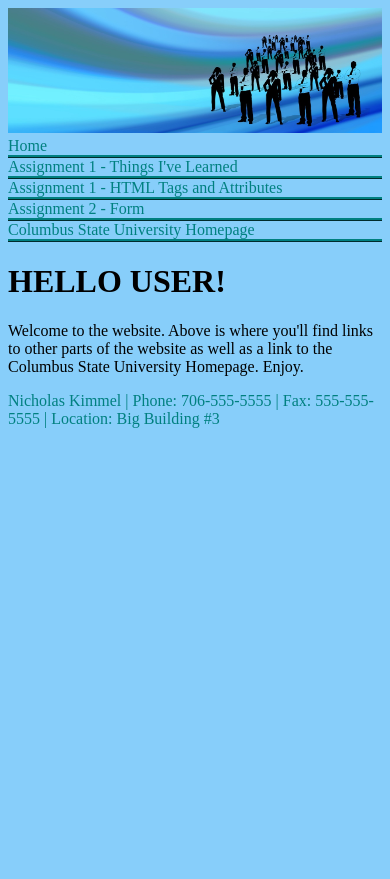
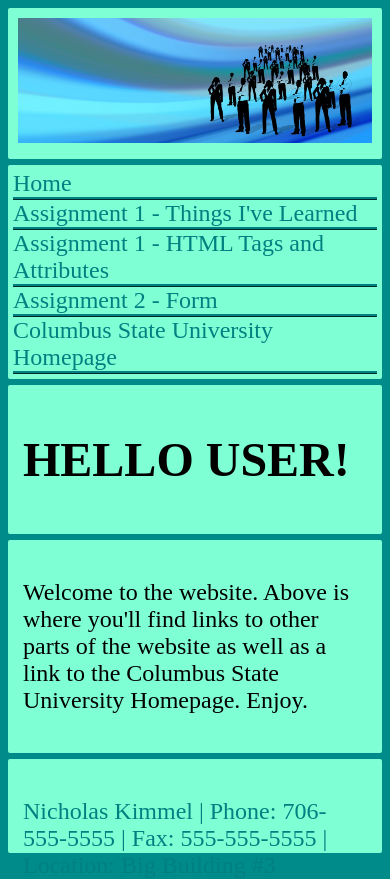
Before and after one commit to kimmel-nicholas/Assignments, a plain HTML site: page index.html in a window 390 px wide. Before the commit the page ends 844 px from the top, so only its background shows below. Drawn offline with Linux system fonts and the light colour scheme.

Commit message:
more edits on assignment 2

```diff
--- a/index.html
+++ b/index.html
@@ -7,8 +7,14 @@
     <link href="style.css" rel="stylesheet" type="text/css" />
   </head>
   <body>
+    <div class="wrapper">
+      <div class="box a">
+       <header>
+       <img src= "images/bannerImageIntProg.jpg" width = "100%" height = "125">
+       </header>
+     </div>
 
-     <header><img src= "images/bannerImageIntProg.jpg" width = "100%" height = "125"></header>
+    <div class="box b">
     <nav>
     <u1>
       <li><a href="index.html">Home</a></li>
@@ -17,25 +23,29 @@
       <li><a href="page3Form.html">Assignment 2 - Form</a></li>
       <li><a href="https://www.columbusstate.edu/">Columbus State University Homepage</a></li>
     </u1>
+    </nav>
+    </div>
 
-    </nav>
+
+    <div class="box c">
     <main>
       <h1>HELLO USER!</h1>
+      </div>
+      <div class="box d">
       <p>Welcome to the website. Above is where you'll find links to other parts of the website as well as a link to the Columbus State University Homepage. Enjoy.
       </p>
     </main>
+    </div>
 
+    <div class="box e">
     <footer>
 
-      <p>Nicholas Kimmel | Phone: 706-555-5555 | Fax: 555-555-5555
+        <p>Nicholas Kimmel | Phone: 706-555-5555 | Fax: 555-555-5555
         | Location: Big Building #3</p>
-
+      </div>
     </footer>
 
-
-
     <script src="script.js"></script>
-
+    </div>
   </body>
-
 </html>
--- a/script.js
+++ b/script.js
@@ -6,3 +6,11 @@ function passwordLength() {
   }
   return true;
 }
+function hamburger() {
+  var x = document.getElementById("myLinks");
+  if (x.style.display === "block") {
+    x.style.display = "none";
+  } else {
+    x.style.display = "block";
+  }
+}
--- a/style.css
+++ b/style.css
@@ -16,7 +16,7 @@ table th{
 }
 
 body {
-  background-color: lightskyblue;
+  background-color: darkcyan;
 }
 
 h1{
@@ -40,6 +40,7 @@ nav{
 color: teal;
 list-style-type: none;
 }
+
 nav li{
   border-bottom-style: ridge;
   border-color: teal;
@@ -63,3 +64,148 @@ a:active{
 main{
 color: black;
 }
+
+
+.wrapper {
+        display: grid;
+        grid-gap: 6px;
+        grid-template-columns: repeat(3, [col] auto ) ;
+        grid-template-rows: repeat(3, [row] auto  );
+    }
+
+    .box {
+        background-color: aquamarine;
+        border-radius: 2px;
+        padding: 15px;
+        font-size: 150%;
+
+    }
+
+    .paint{
+      max-width:100%;
+      height: auto;
+    }
+    .a {
+        grid-column: col / span 3;
+        grid-row: row ;
+        padding: 10px;
+    }
+    .b {
+        grid-column: col 1;
+        grid-row: row 2;
+        padding: 5px;
+
+    }
+    .c {
+        grid-column: col 2;
+        grid-row: row 2 ;
+
+    }
+    .d {
+        grid-column: col 3;
+        grid-row: row 2 ;
+    }
+    .e {
+        grid-column: col / span 3;
+        grid-row: row 3;
+    }
+
+@media screen and (max-width: 500px) {
+  table{
+  font-size: 1.5em;
+  font-family: serif;
+  color: black;
+  }
+table tr:nth-child(odd){
+  background-color: lightgrey;
+  }
+table tr:nth-child(even){
+  background-color: white;
+  }
+table th{
+  color: white;
+  background-color: black;
+  }
+body {
+  background-color: darkcyan;
+  }
+h1{
+  color: black;
+  text-align: left;
+  }
+header{
+  color: black;
+}
+footer{
+  color: teal;
+  position: relative;
+  bottom: 0;
+  width: 100%;
+  height: 2.5rem;
+  }
+nav{
+  color: teal;
+  list-style-type: none;
+  }
+nav li{
+  border-bottom-style: ridge;
+  border-color: teal;
+  }
+nav li:hover {
+  background-color: lightblue;
+  }
+a:link{
+  color: teal;
+  text-decoration: none
+  }
+a:visited{
+  color: teal;
+  text-decoration: none
+  }
+a:active{
+  color: teal;
+  text-decoration: none;
+  }
+main{
+color: black;
+}
+  .wrapper {
+        display: grid;
+        grid-gap: 6px;
+        grid-template-columns: repeat(1, [col] auto ) ;
+        grid-template-rows: repeat(5, [row] auto  );
+    }
+    .box {
+        background-color: aquamarine;
+        border-radius: 2px;
+        padding: 15px;
+        font-size: 150%;
+    }
+
+    .paint{
+      max-width:100%;
+      height: auto;
+    }
+    .a {
+        grid-column: col;
+        grid-row: row ;
+        padding: 10px;
+    }
+    .b {
+        grid-column: col;
+        grid-row: row 2;
+        padding: 5px;
+    }
+    .c {
+        grid-column: col;
+        grid-row: row 3 ;
+    }
+    .d {
+        grid-column: col;
+        grid-row: row 4 ;
+    }
+    .e {
+        grid-column: col;
+        grid-row: row 5;
+    }
+}
```
Also changed, not shown: page1ThingsIveLearned.html (+19 -4 lines), page2HTMLtags.html (+16 -0 lines), page3Form.html (+28 -9 lines).
